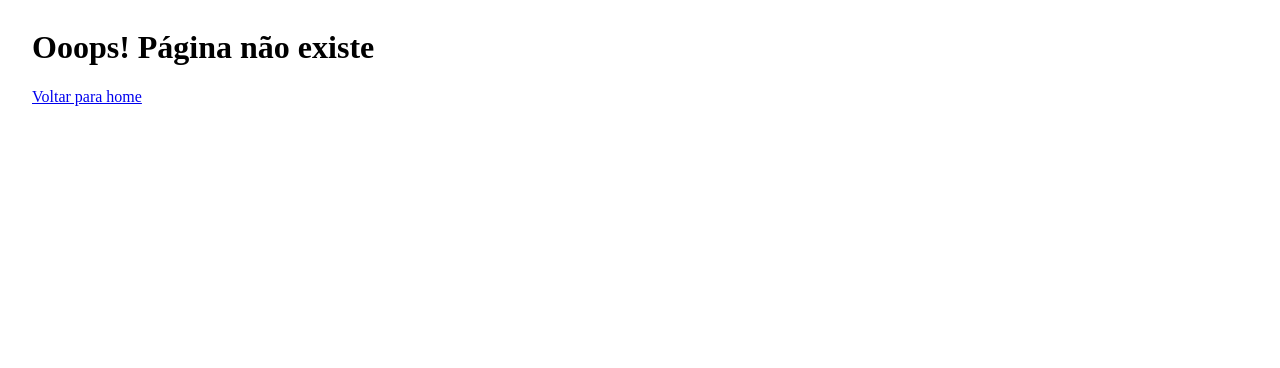
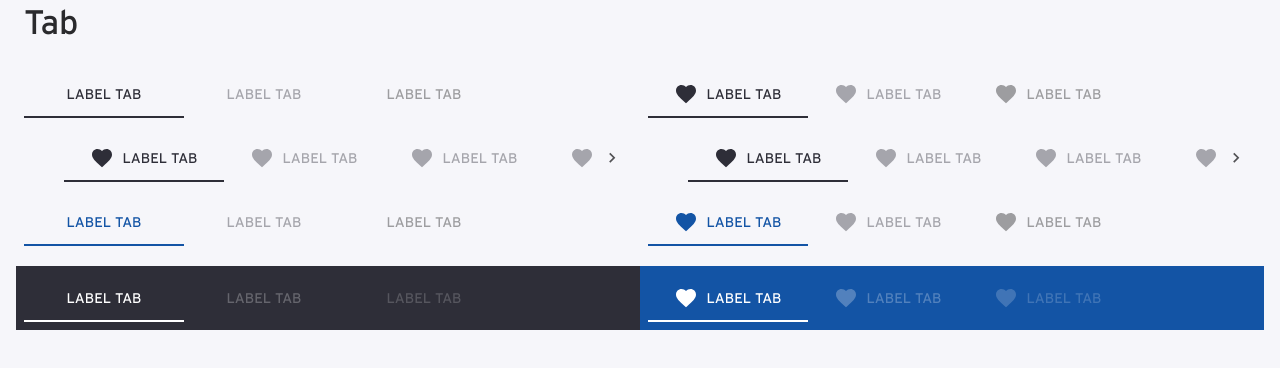
Before and after one commit to EYLatamSouth/beyondstyle, a React app in the folder example/: page /tab in a window 1280 px wide. Built offline with nearby package versions, Linux system fonts and the light colour scheme.

Commit message:
[DSBL-77] Tabs (#19)
* [DSBL-77] Started component tab

* [DSBL-77] Created tab secondary and primary style

* [DSBL-77] Created scrolllable and negative styles

* Fix: removed children props

```diff
--- a/example/src/App.js
+++ b/example/src/App.js
@@ -11,6 +11,7 @@ import Slider from './pages/Slider';
 import Cards from './pages/Cards';
 import Divider from './pages/Divider';
 import Controls from './pages/Controls';
+import Tab from './pages/Tab';
 import NotFoundPage from './pages/NotFoundPage';
 
 class App extends React.Component {
@@ -29,6 +30,7 @@ class App extends React.Component {
           <Route exact path='/cards' component={Cards} />
           <Route exact path='/divider' component={Divider} />
           <Route exact path='/controls' component={Controls} />
+          <Route exact path='/tab' component={Tab} />
           <Route path='*' component={NotFoundPage} />
         </Switch>
       </BrowserRouter>
--- a/example/src/pages/Home.js
+++ b/example/src/pages/Home.js
@@ -30,13 +30,7 @@ const Page = () => (
         <Link to='/slider'>Slider</Link>
       </Grid>
       <Grid item xs={12}>
-         <Link to='/slider'>Slider</Link>
-       </Grid>
-      <Grid item xs={12}>
         <Link to='/cards'>Cards</Link>
-      </Grid>
-      <Grid item xs={12}>
-        <Link to='/select'>Select</Link>
       </Grid>
       <Grid item xs={12}>
         <Link to='/select'>Select</Link>
@@ -47,6 +41,9 @@ const Page = () => (
       <Grid item xs={12}>
         <Link to='/controls'>Controls</Link>
       </Grid>
+      <Grid item xs={12}>
+        <Link to='/tab'>Tab</Link>
+      </Grid>
     </Grid>
   </Container>
 );
--- /dev/null
+++ b/example/src/pages/Tab.js
@@ -0,0 +1,90 @@
+import React from 'react';
+import { Text , Tab, Tabs } from 'beyondstyle';
+import { Grid, Container } from '@material-ui/core';
+import FavoriteIcon from '@material-ui/icons/Favorite';
+
+const App = () => {
+  const [value, setValue] = React.useState(0);
+
+  const handleChange = (event, newValue) => {
+    setValue(newValue);
+  };
+
+  return (
+    <Container>
+      <Grid container spacing={2}>
+        <Grid item xs={12}>
+          <Text variant="h4" component="h2" gutterBottom>
+            Tab
+          </Text>
+        </Grid>
+        <Grid item xs={6}>
+          <Tabs value={value} onChange={handleChange} aria-label="simple tabs example">
+            <Tab label="Label Tab" index={0} />
+            <Tab label="Label Tab" index={1} />
+            <Tab label="Label Tab" disabled index={2} />
+          </Tabs>
+        </Grid>
+        <Grid item xs={6}>
+          <Tabs value={value} onChange={handleChange} aria-label="simple tabs example">
+            <Tab label="Label Tab" icon={<FavoriteIcon />} index={0} />
+            <Tab label="Label Tab" icon={<FavoriteIcon />} index={1} />
+            <Tab label="Label Tab" disabled icon={<FavoriteIcon />} index={2} />
+          </Tabs>
+        </Grid>
+        <Grid item xs={6}>
+          <Tabs value={value} onChange={handleChange} variant="scrollable">
+            <Tab label="Label Tab" icon={<FavoriteIcon />} index={0} />
+            <Tab label="Label Tab" icon={<FavoriteIcon />} index={1} />
+            <Tab label="Label Tab" icon={<FavoriteIcon />} index={2} />
+            <Tab label="Label Tab" icon={<FavoriteIcon />} index={3} />
+            <Tab label="Label Tab" icon={<FavoriteIcon />} index={4} />
+            <Tab label="Label Tab" icon={<FavoriteIcon />} index={5} />
+          </Tabs>
+        </Grid>
+        <Grid item xs={6}>
+          <Tabs value={value} onChange={handleChange} variant="scrollable">
+            <Tab label="Label Tab" icon={<FavoriteIcon />} index={0} />
+            <Tab label="Label Tab" icon={<FavoriteIcon />} index={1} />
+            <Tab label="Label Tab" icon={<FavoriteIcon />} index={2} />
+            <Tab label="Label Tab" icon={<FavoriteIcon />} index={3} />
+            <Tab label="Label Tab" icon={<FavoriteIcon />} index={4} />
+            <Tab label="Label Tab" icon={<FavoriteIcon />} index={5} />
+          </Tabs>
+        </Grid>
+        <Grid item xs={6}>
+          <Tabs value={value} onChange={handleChange} textColor="secondary" aria-label="simple tabs example">
+            <Tab label="Label Tab" index={0} />
+            <Tab label="Label Tab" index={1} />
+            <Tab label="Label Tab" disabled index={2} />
+          </Tabs>
+        </Grid>
+        <Grid item xs={6}>
+          <Tabs value={value} onChange={handleChange} textColor="secondary" aria-label="simple tabs example">
+            <Tab label="Label Tab" icon={<FavoriteIcon />} index={0} />
+            <Tab label="Label Tab" icon={<FavoriteIcon />} index={1} />
+            <Tab label="Label Tab" disabled icon={<FavoriteIcon />} index={2} />
+          </Tabs>
+        </Grid>
+      </Grid>
+      <Grid container spacing={2} style={{ padding: '20px 0' }}>
+        <Grid item xs={6} style={{ backgroundColor: '#2e2e38' }}>
+          <Tabs value={value} onChange={handleChange} textColor="negative" aria-label="simple tabs example">
+            <Tab label="Label Tab" index={0} />
+            <Tab label="Label Tab" index={1} />
+            <Tab label="Label Tab" disabled index={2} />
+          </Tabs>
+        </Grid>
+        <Grid item xs={6} style={{ backgroundColor: '#1354a5' }}>
+          <Tabs value={value} onChange={handleChange} textColor="negative" aria-label="simple tabs example">
+            <Tab label="Label Tab" icon={<FavoriteIcon />} index={0} />
+            <Tab label="Label Tab" icon={<FavoriteIcon />} index={1} />
+            <Tab label="Label Tab" disabled icon={<FavoriteIcon />} index={2} />
+          </Tabs>
+        </Grid>
+      </Grid>
+    </Container>
+  );
+};
+
+export default App;
--- /dev/null
+++ b/src/lib/Tab/index.js
@@ -0,0 +1,76 @@
+import React from 'react';
+import PropTypes from 'prop-types';
+import { Tab as TabMui } from '@material-ui/core';
+import Layout from '../Layout';
+import { makeStyles, fade } from '@material-ui/core/styles';
+
+const useStyles = makeStyles((theme) => ({
+  wrapper: {
+    display: 'flex',
+    flexDirection: 'row'
+  },
+  labelIcon: {
+    minHeight: 48,
+    padding: '6px 12px',
+    '& $wrapper > svg': {
+      marginRight: 8
+    },
+    '& $wrapper > *:first-child': {
+      marginBottom: 0
+    }
+  },
+  textColorInherit: {
+    color: fade(theme.palette.common.white, 0.38),
+    '&.Mui-selected': {
+      color: theme.palette.common.white
+    },
+    '&:hover': {
+      backgroundColor: fade(theme.palette.common.white, 0.04)
+    }
+  },
+  textColorPrimary: {
+    color: fade(theme.palette.primary.main, 0.4),
+    '&:hover': {
+      backgroundColor: fade(theme.palette.primary.main, 0.04)
+    }
+  },
+  textColorSecondary: {
+    color: fade(theme.palette.primary.main, 0.4),
+    '&:hover': {
+      backgroundColor: fade(theme.palette.secondary.main, 0.04)
+    }
+  }
+}));
+
+const Tab = (props) => {
+  const classes = useStyles();
+
+  return (
+    <TabMui
+      {...props}
+      classes={{ ...classes }}
+      id={`simple-tab-${props.index}`}
+      aria-controls={`simple-tabpanel-${props.index}`}
+      textColor={
+        props.textColor === 'primary' || props.textColor === 'secondary'
+          ? props.textColor
+          : 'inherit'
+      }
+    />
+  );
+};
+
+Tab.propTypes = {
+  index: PropTypes.number.isRequired,
+  textColor: PropTypes.oneOf(['primary', 'secondary', 'inherit'])
+};
+
+Tab.defaultProps = {
+  textColor: 'primary'
+};
+
+export default (props) => (
+  <Layout>
+    <Tab {...props} />
+  </Layout>
+);
--- /dev/null
+++ b/src/lib/Tabs/index.js
@@ -0,0 +1,56 @@
+import React from 'react';
+import PropTypes from 'prop-types';
+import { Tabs as TabsMui } from '@material-ui/core';
+import Layout from '../Layout';
+import { makeStyles } from '@material-ui/core/styles';
+
+const useStyles = makeStyles((theme) => ({
+  indicator: (props) => ({
+    backgroundColor: theme.palette[props.color]
+      ? theme.palette[props.color].main
+      : theme.palette.common.white
+  })
+}));
+
+const Tabs = (props) => {
+  const classes = useStyles({ color: props.textColor });
+
+  return (
+    <TabsMui
+      {...props}
+      classes={{ ...classes }}
+      scrollButtons={props.variant === 'scrollable' ? 'on' : 'auto'}
+      indicatorColor={
+        props.textColor === 'primary' || props.textColor === 'secondary'
+          ? props.textColor
+          : 'primary'
+      }
+      textColor={
+        props.textColor === 'primary' || props.textColor === 'secondary'
+          ? props.textColor
+          : 'inherit'
+      }
+    >
+      {props.children}
+    </TabsMui>
+  );
+};
+
+Tabs.propTypes = {
+  children: PropTypes.node.isRequired,
+  textColor: PropTypes.oneOf(['primary', 'secondary', 'negative']),
+  variant: PropTypes.oneOf(['fullWidth', 'scrollable', 'standard']),
+  orientation: PropTypes.string
+};
+
+Tabs.defaultProps = {
+  textColor: 'primary',
+  variant: 'standard',
+  orientation: 'horizontal'
+};
+
+export default (props) => (
+  <Layout>
+    <Tabs {...props} />
+  </Layout>
+);
```
Also changed, not shown: src/index.js (+7 -3 lines).
